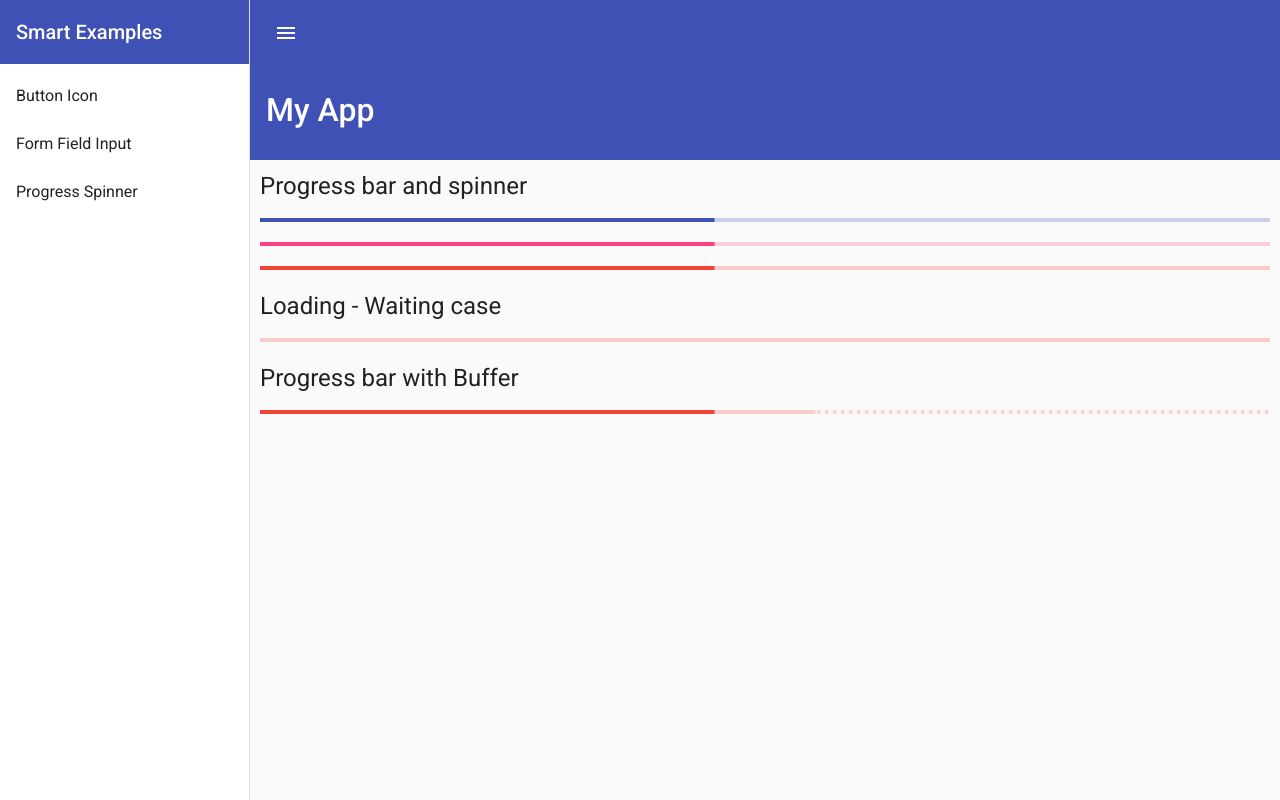
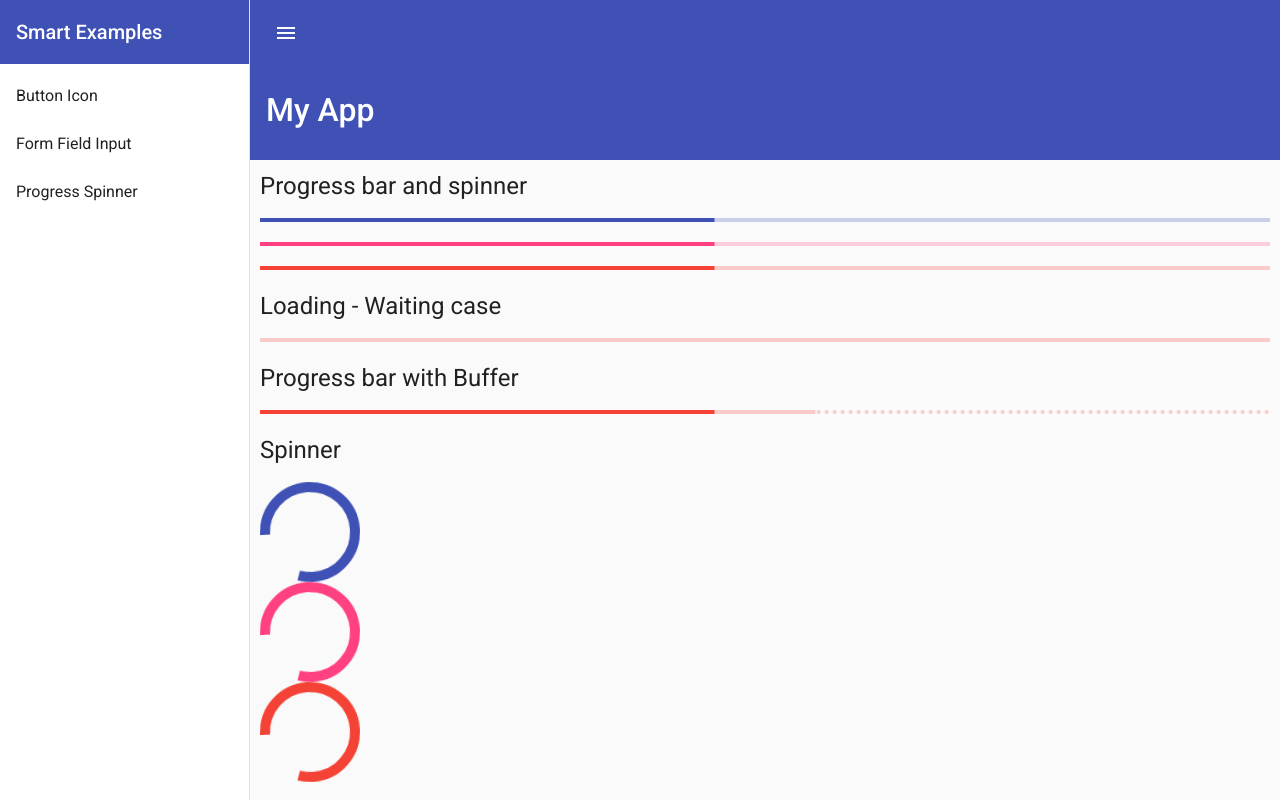
Before and after one commit to RodrigoSouzaCamelo/RxJS-Angular-Material, an Angular app in the folder Angular-Material/: page /progress-spinner in a window 1280 px wide. Built offline with nearby package versions, Linux system fonts and the light colour scheme.

Commit message:
Adição de spinner

```diff
--- a/Angular-Material/src/app/progress-spinner/progress-spinner.component.html
+++ b/Angular-Material/src/app/progress-spinner/progress-spinner.component.html
@@ -10,9 +10,20 @@
 <h1>Loading - Waiting case</h1>
 
 <mat-progress-bar [value]="queryValue" [mode]="queryMode" color="warn"></mat-progress-bar>
-
 <br/>
 
 <h1>Progress bar with Buffer</h1>
 
 <mat-progress-bar [bufferValue]="bufferValue" [value]="bufferValuePercent" [mode]="bufferMode" color="warn"></mat-progress-bar>
+<br/>
+
+<h1>Spinner</h1>
+
+<mat-spinner color="primary"></mat-spinner>
+<mat-spinner color="accent"></mat-spinner>
+<mat-spinner color="warn"></mat-spinner>
+<br/>
+
+<h1>Spinner Progress</h1>
+
+<mat-progress-spinner [value]="loadingPercent" color="primary"></mat-progress-spinner>
```
